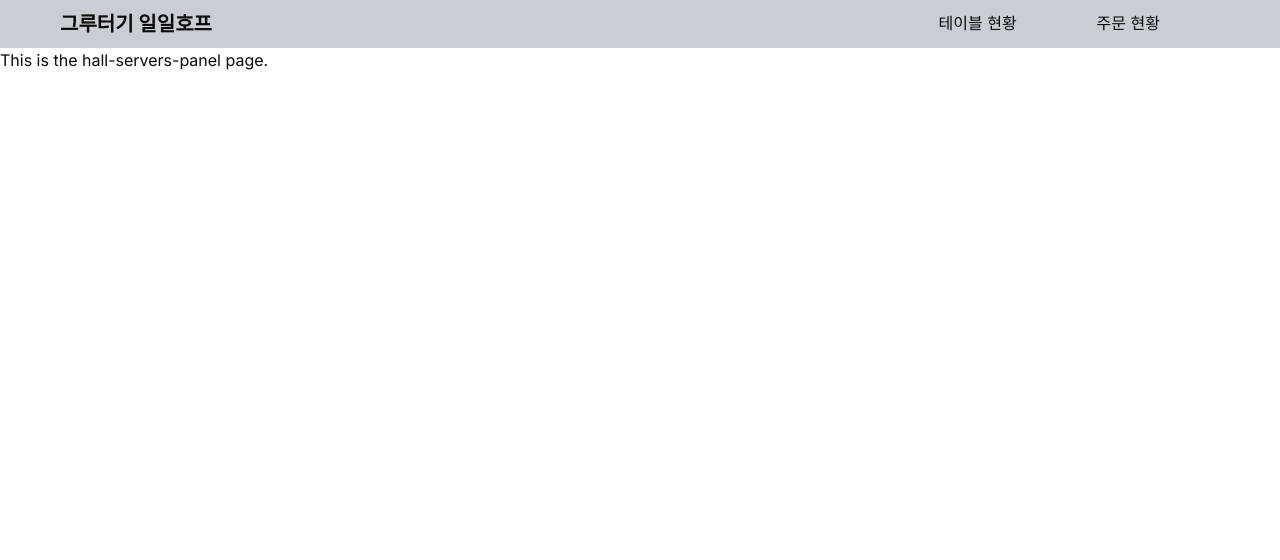
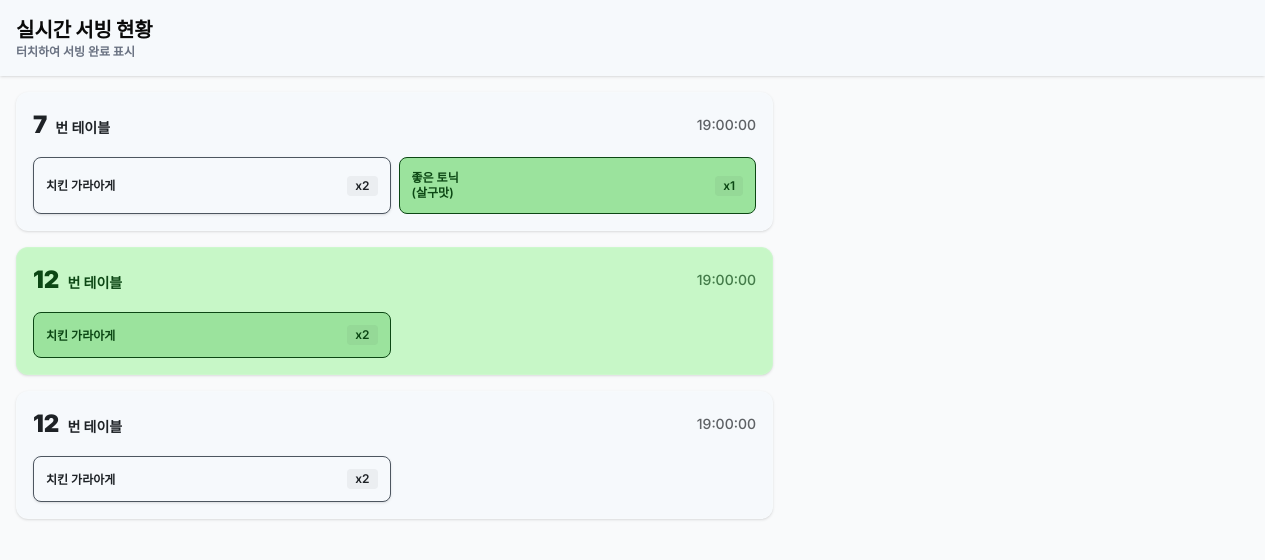
Before and after one commit to Ujin-Heo/ilhop-manager, a Next.js app in the folder frontend/: page /serving in a window 1280 px wide. Shown: the top 560 px of the page. Built offline with nearby package versions, Linux system fonts and the light colour scheme.

Commit message:
Make serving list design structure

```diff
--- a/frontend/app/(admin)/tables/page.tsx
+++ b/frontend/app/(admin)/(desktop)/tables/page.tsx
@@ -51,7 +51,7 @@ export default function Page() {
   const maxCol = Math.max(0, ...tableInfos.map((t) => t.gridCol));
 
   return (
-    <main className="bg-med-gray min-h-screen p-10 flex justify-center">
+    <main className="bg-dim-charcoal min-h-screen p-10 flex justify-center">
       <div
         className="grid"
         style={{
--- /dev/null
+++ b/frontend/app/(admin)/(mobile)/serving/page.tsx
@@ -0,0 +1,78 @@
+import ServingList from "@/components/admin/serving-list";
+
+const data = [
+  {
+    orderId: "550e8400-e29b-41d4-a716-446655440002",
+    tableNum: 7,
+    customerId: "550e8400-e29b-41d4-a716-446655440000",
+    orderTime: "2024-04-12T19:00:00Z",
+    totalPrice: 30000,
+    depositor: null,
+    isPaid: true,
+    memo: "현금 결제 완료",
+    items: [
+      {
+        menuName: "치킨 가라아게",
+        quantity: 2,
+        selectedOption: null,
+        isServed: false,
+      },
+      {
+        menuName: "좋은 토닉",
+        quantity: 1,
+        selectedOption: "살구맛",
+        isServed: true,
+      },
+    ],
+  },
+  {
+    orderId: "550e8400-e29b-41d4-a716-446655440002",
+    tableNum: 12,
+    customerId: "550e8400-e29b-41d4-a716-446655440000",
+    orderTime: "2024-04-12T19:00:00Z",
+    totalPrice: 250000,
+    depositor: "홍길동",
+    isPaid: true,
+    memo: null,
+    items: [
+      {
+        menuName: "치킨 가라아게",
+        quantity: 2,
+        selectedOption: null,
+        isServed: true,
+      },
+    ],
+  },
+  {
+    orderId: "550e8400-e29b-41d4-a716-446655440002",
+    tableNum: 12,
+    customerId: "550e8400-e29b-41d4-a716-446655440000",
+    orderTime: "2024-04-12T19:00:00Z",
+    totalPrice: 250000,
+    depositor: "김길동",
+    isPaid: false,
+    memo: null,
+    items: [
+      {
+        menuName: "치킨 가라아게",
+        quantity: 2,
+        selectedOption: null,
+        isServed: false,
+      },
+    ],
+  },
+];
+
+export default function Page() {
+  return (
+    <main className="min-h-screen bg-gray-50 pb-20">
+      <header className="sticky top-0 z-10 bg-white px-4 py-4 shadow-sm">
+        <h1 className="text-xl font-black">실시간 서빙 현황</h1>
+        <p className="text-xs font-bold text-gray-500">
+          터치하여 서빙 완료 표시
+        </p>
+      </header>
+      <ServingList orders={data} />
+    </main>
+  );
+}
--- a/frontend/app/(admin)/serving/page.tsx
+++ /dev/null
@@ -1,3 +0,0 @@
-export default function Page() {
-  return <main>This is the hall-servers-panel page.</main>;
-}
--- /dev/null
+++ b/frontend/components/admin/serving-list.tsx
@@ -0,0 +1,111 @@
+"use client";
+
+import { useState } from "react";
+import { formatOrderTime, cn } from "@/lib/utils";
+
+export interface OrderItem {
+  menuName: string;
+  quantity: number;
+  selectedOption: string | null;
+  isServed: boolean;
+}
+
+export interface OrderInfo {
+  orderId: string;
+  tableNum: number;
+  customerId: string;
+  orderTime: string;
+  totalPrice: number;
+  depositor: string | null;
+  isPaid: boolean;
+  memo: string | null;
+  items: OrderItem[];
+}
+
+interface OrdersTableProps {
+  orders: OrderInfo[];
+}
+
+export default function ServingList({
+  orders: initialOrders,
+}: OrdersTableProps) {
+  const [orders, setOrders] = useState<OrderInfo[]>(initialOrders);
+
+  const toggleItemServed = (orderIndex: number, itemIndex: number) => {
+    const newOrders = [...orders];
+    newOrders[orderIndex].items[itemIndex].isServed =
+      !newOrders[orderIndex].items[itemIndex].isServed;
+    setOrders(newOrders);
+  };
+
+  return (
+    <ul className="w-full space-y-4 p-4">
+      {orders.map((order, orderIdx) => {
+        const allServed = order.items.every((item) => item.isServed);
+        const cardBgColor = allServed
+          ? "bg-light-green text-green" // 모든 메뉴 서빙 완료 시
+          : "bg-white text-black"; // 서빙 미완료 시
+
+        return (
+          <li
+            key={`${order.orderId}-${orderIdx}`}
+            className={cn(
+              "rounded-xl border p-4 shadow-sm transition-colors",
+              cardBgColor,
+            )}
+          >
+            <div className="mb-4 flex items-center justify-between">
+              <div className="flex items-baseline gap-2">
+                <span className="text-2xl font-black">{order.tableNum}</span>
+                <span className="text-sm font-bold">번 테이블</span>
+              </div>
+              <span className="text-sm font-medium opacity-70">
+                {formatOrderTime(order.orderTime)}
+              </span>
+            </div>
+
+            <div className="grid grid-cols-2 gap-2">
+              {order.items.map((item, itemIdx) => (
+                <button
+                  key={`${orderIdx}-${itemIdx}-${item.menuName}-${item.selectedOption}`}
+                  onClick={() => toggleItemServed(orderIdx, itemIdx)}
+                  disabled={!order.isPaid}
+                  className={cn(
+                    "px-3 py-3 rounded-lg text-left text-sm font-semibold border transition-all",
+                    item.isServed
+                      ? "bg-moss-green text-green border-green"
+                      : "bg-white text-black border-dim-charcoal shadow-sm",
+                  )}
+                >
+                  <div className="flex justify-between items-center h-full gap-1">
+                    <span className="line-clamp-2 leading-tight text-xs">
+                      {item.menuName}
+                      {item.selectedOption && (
+                        <>
+                          <br />
+                          <span className="text-xs">
+                            ({item.selectedOption})
+                          </span>
+                        </>
+                      )}
+                    </span>
+                    <span className="w-fit rounded bg-black/5 px-2 py-0.5 text-xs">
+                      x{item.quantity}
+                    </span>
+                  </div>
+                </button>
+              ))}
+            </div>
+
+            {/* {order.memo && (
+              <div className="mt-4 rounded-lg bg-black/5 p-3 text-xs">
+                <span className="font-bold">메모: </span>
+                {order.memo}
+              </div>
+            )} */}
+          </li>
+        );
+      })}
+    </ul>
+  );
+}
```
Also changed, not shown: frontend/app/(admin)/(desktop)/layout.tsx (renamed from frontend/app/(admin)/layout.tsx), frontend/app/(admin)/(desktop)/orders/page.tsx (renamed from frontend/app/(admin)/orders/page.tsx).
